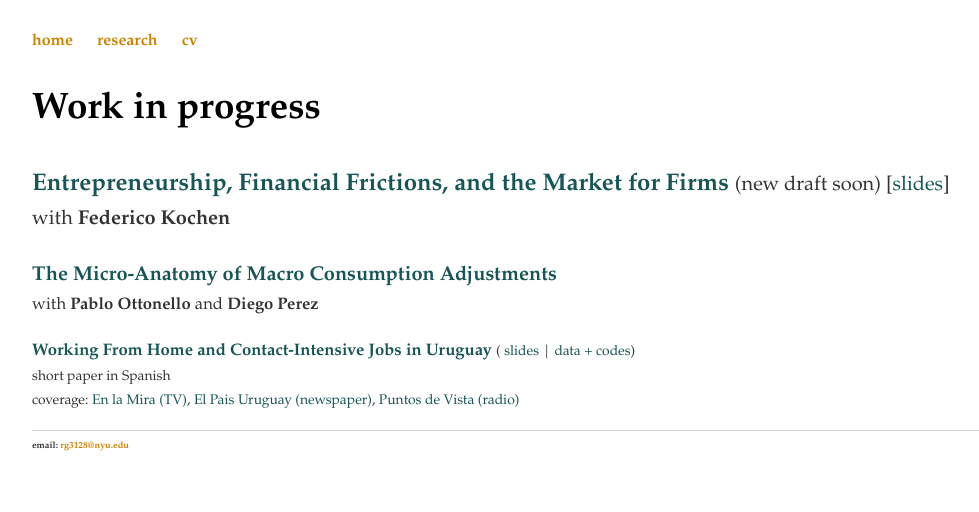
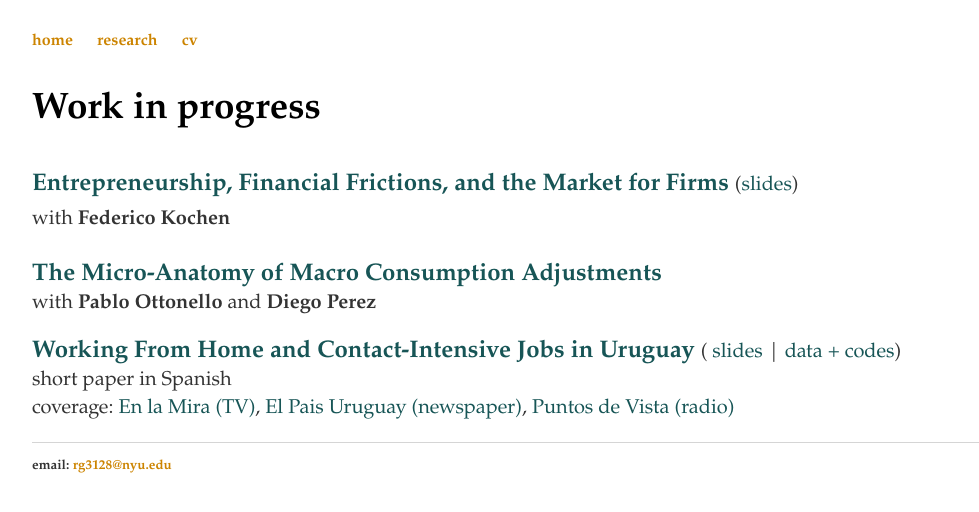
Before and after one commit to rafaguntin/rafaguntin.github.io, a Jekyll site: the page built from research/index.html, in a window 1280 px wide. Shown: the top 512 px of the page, without its empty margins (96-1075 px from the left). Built offline with Jekyll 4.4.1, drawn with Linux system fonts in a browser that asks for light colours.

Commit message:
Update index.html

```diff
--- a/research/index.html
+++ b/research/index.html
@@ -8,17 +8,17 @@
 			<p> <a style="font-weight: bold; color:#175556"
 			       href="/research/Entrepreneurship Financial Frictions and the Market of Firms.pdf"
 			       target="_blank">Entrepreneurship, Financial Frictions, and the Market for Firms</a>
-			        <small> (new draft soon) [<a style="color:#175556" href="/research/GK - Slides NYU - 09Dec19 - Handout.pdf" target="_blank">slides</a>]
+			        <small> (<a style="color:#175556" href="/research/GK - Slides NYU - 09Dec19 - Handout.pdf" target="_blank">slides</a>)
 				<br> with <a style="font-weight: bold; color:#333" href="https://sites.google.com/view/federicokochen/home" target="_blank"> Federico Kochen </a>
 			</p>
-			<p> <a style="font-weight: bold; color:#175556"
+			<p> <big> <a style="font-weight: bold; color:#175556"
 			       >The Micro-Anatomy of Macro Consumption Adjustments</a>
 				<br> <small> with
 				<a style="font-weight: bold; color:#333" href="https://sites.google.com/site/ottonellopablo/" target="_blank"> Pablo Ottonello </a>
 				and
 				<a style="font-weight: bold; color:#333" href="https://www.perezdiego.org/" target="_blank"> Diego Perez </a>
 			</p>
-			<p> <a style="font-weight: bold; color:#175556"
+			<p> <big> <a style="font-weight: bold; color:#175556"
 			       href="/research/employment_uru_covid_new.pdf"
 			       target="_blank">Working From Home and Contact-Intensive Jobs in Uruguay</a> <small> (<a style="color:#175556" href="/research/employmentcovid_slides_UM.pdf" target="_blank"> slides</a> | <a style="color:#175556" href="https://www.dropbox.com/s/guhnqyo4jzv1bwi/code%2Bdata.zip?raw=1" target="_blank"> data + codes</a>)
 			       <br> short paper in Spanish
```
